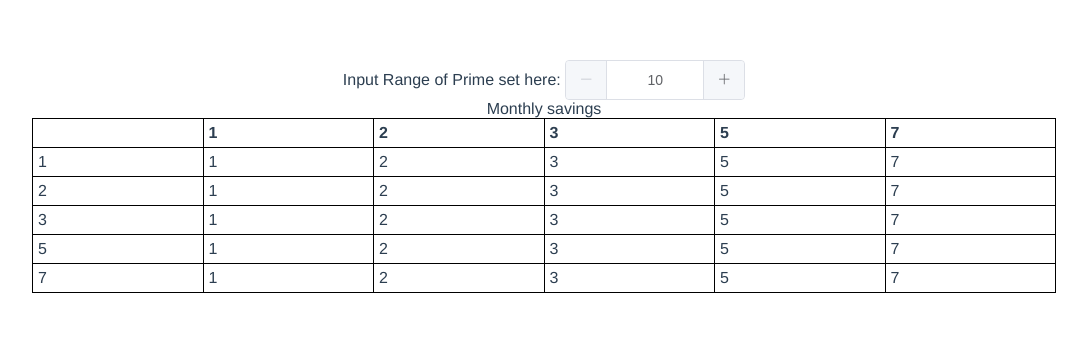
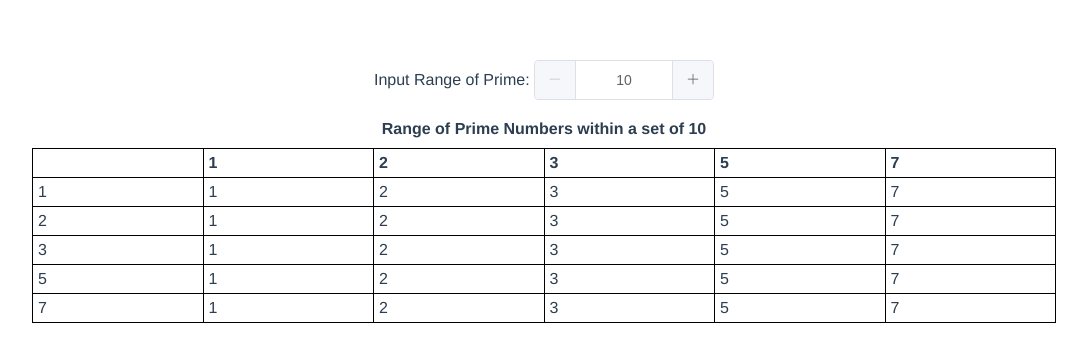
Before and after one commit to uchedotphp/is-prime-number, a Vue app: page / in a window 1280 px wide. Shown: the top 362 px of the page, without its empty margins (96-1183 px from the left). Built offline with nearby package versions, Linux system fonts and the light colour scheme.

Commit message:
made some css adjustments

```diff
--- a/src/components/IsPrime.vue
+++ b/src/components/IsPrime.vue
@@ -1,11 +1,14 @@
 <template>
   <div class="box">
-    Input Range of Prime set here:
+    Input Range of Prime:
     <el-input-number v-model="range" :min="10"></el-input-number>
 
-    <table style="width:100%">
-      <caption>
-        Monthly savings
+    <table style="width:100%; margin-top: 20px;">
+      <caption style="padding-bottom: 10px">
+        <strong>
+          Range of Prime Numbers within a set of
+          {{ range }}
+        </strong>
       </caption>
       <tr>
         <th></th>
```
